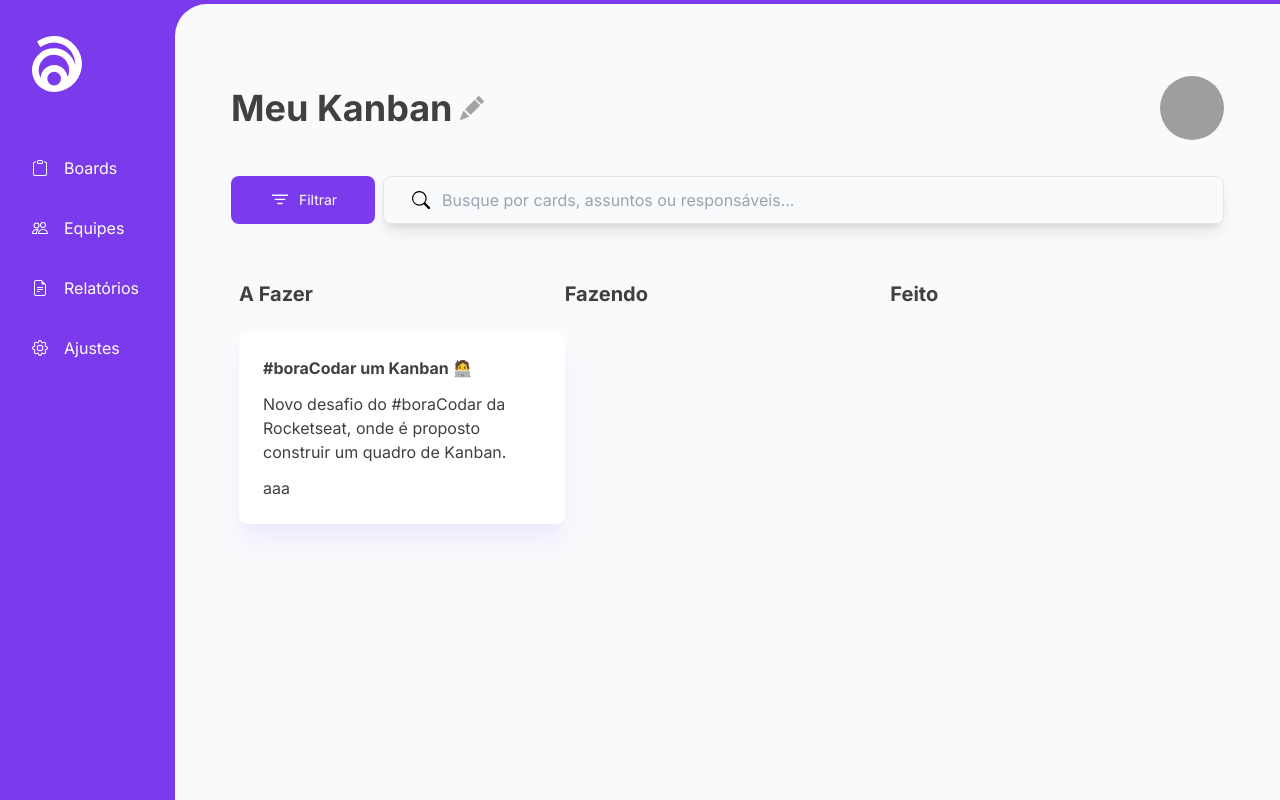
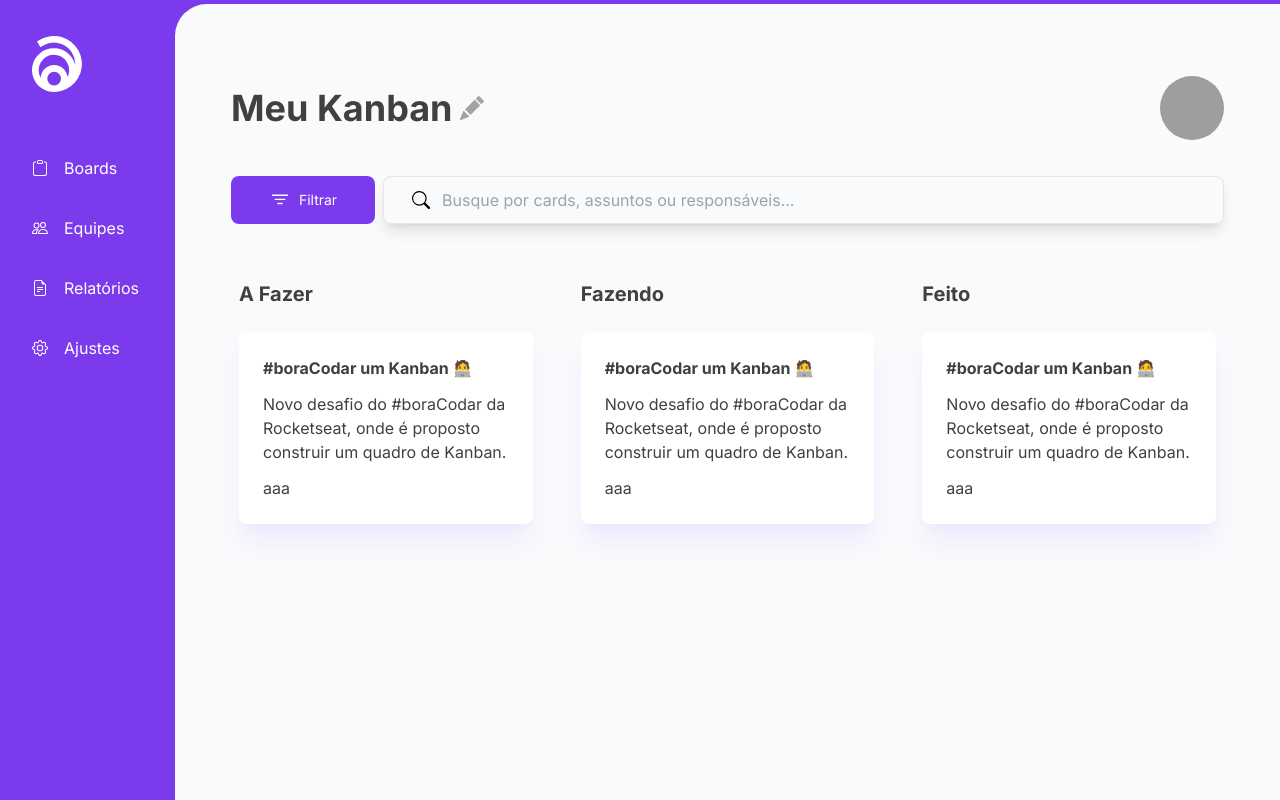
Before and after one commit to andradematheusdev/boracodar-12, a React (Vite) app: page / in a window 1280 px wide. Built offline with nearby package versions, Linux system fonts and the light colour scheme; grey boxes are pictures that could not be loaded.

Commit message:
Fix: grid gap

```diff
--- a/src/components/grid/index.tsx
+++ b/src/components/grid/index.tsx
@@ -2,16 +2,18 @@ import { Card } from "../card"
 
 export const Grid = () => {
   return (
-    <div className="grid grid-cols-3 grid-rows-1 text-neutral-700 py-8">
-      <div>
+    <div className="grid grid-cols-3 grid-rows-1 text-neutral-700 py-8 gap-x-12">
+      <div className="">
         <span className="block text-xl font-bold mb-6">A Fazer</span>
         <Card />
       </div>
-      <div>
+      <div className="">
         <span className="block text-xl font-bold mb-6">Fazendo</span>
+        <Card />
       </div>
-      <div>
+      <div className="">
         <span className="block text-xl font-bold mb-6">Feito</span>
+        <Card />
       </div>
     </div>
   )
```
